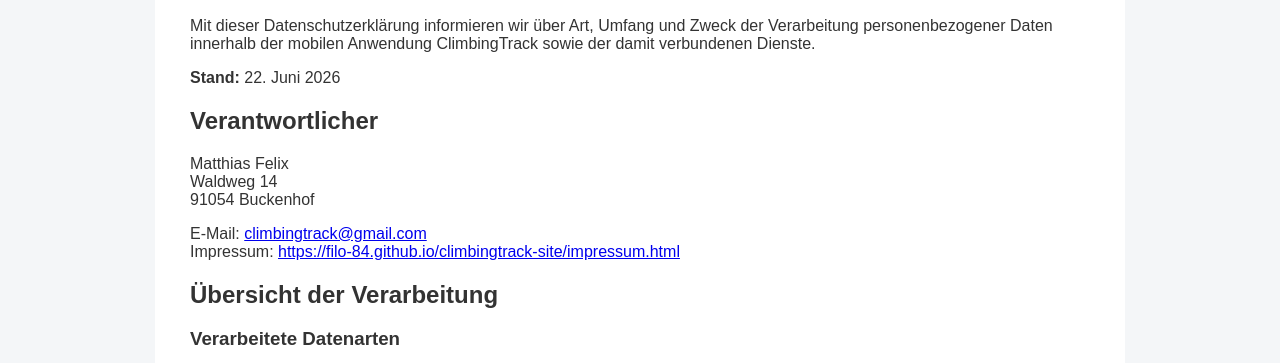
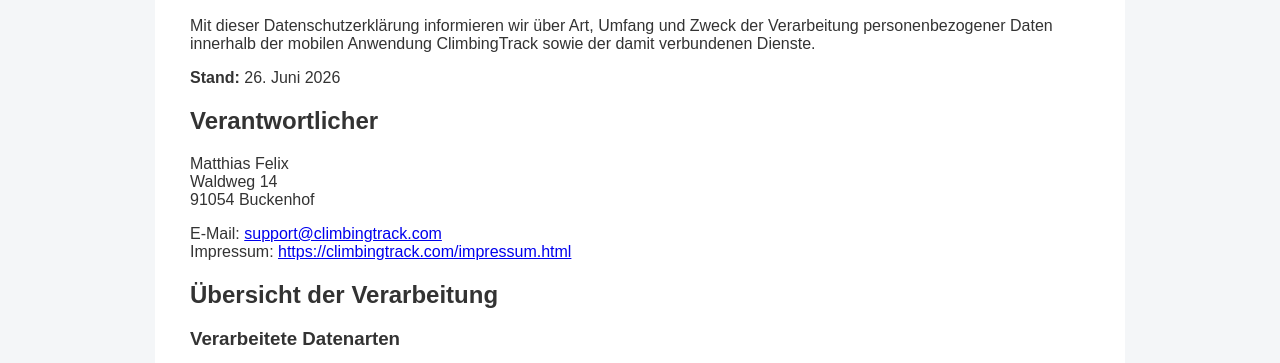
Before and after one commit to filo-84/climbingtrack-site, a plain HTML site: page privacy.html in a window 1280 px wide. Shown: the part 437-800 px from the top of the page. Drawn offline with Linux system fonts and the light colour scheme.

Commit message:
change email to support@climbingtrack.com -- change url to climbingtrack.com

```diff
--- a/privacy.html
+++ b/privacy.html
@@ -33,7 +33,7 @@
           Zweck der Verarbeitung personenbezogener Daten innerhalb der mobilen
           Anwendung ClimbingTrack sowie der damit verbundenen Dienste.
         </p>
-        <p><strong>Stand:</strong> 22. Juni 2026</p>
+        <p><strong>Stand:</strong> 26. Juni 2026</p>
 
         <h2>Verantwortlicher</h2>
         <p>
@@ -43,14 +43,12 @@
         </p>
         <p>
           E-Mail:
-          <a href="mailto:climbingtrack@gmail.com">climbingtrack@gmail.com</a
+          <a href="mailto:support@climbingtrack.com"
+            >support@climbingtrack.com</a
           ><br />
           Impressum:
-          <a
-            href="https://filo-84.github.io/climbingtrack-site/impressum.html"
-            target="_blank"
-          >
-            https://filo-84.github.io/climbingtrack-site/impressum.html
+          <a href="https://climbingtrack.com/impressum.html" target="_blank">
+            https://climbingtrack.com/impressum.html
           </a>
         </p>
 
@@ -311,7 +309,9 @@
         </ul>
         <p>
           Kontakt zur Ausübung:
-          <a href="mailto:climbingtrack@gmail.com">climbingtrack@gmail.com</a>
+          <a href="mailto:support@climbingtrack.com"
+            >support@climbingtrack.com</a
+          >
         </p>
 
         <h2>Beschwerderecht</h2>
@@ -350,7 +350,7 @@
           of the processing of personal data within the ClimbingTrack mobile
           application and its associated services.
         </p>
-        <p><strong>Last updated:</strong> June 22, 2026</p>
+        <p><strong>Last updated:</strong> June 26, 2026</p>
 
         <h2>Data Controller</h2>
         <p>
@@ -360,14 +360,12 @@
         </p>
         <p>
           Email:
-          <a href="mailto:climbingtrack@gmail.com">climbingtrack@gmail.com</a
+          <a href="mailto:support@climbingtrack.com"
+            >support@climbingtrack.com</a
           ><br />
           Imprint:
-          <a
-            href="https://filo-84.github.io/climbingtrack-site/impressum.html"
-            target="_blank"
-          >
-            https://filo-84.github.io/climbingtrack-site/impressum.html
+          <a href="https://climbingtrack.com/impressum.html" target="_blank">
+            https://climbingtrack.com/impressum.html
           </a>
         </p>
 
@@ -607,7 +605,9 @@
         </ul>
         <p>
           To exercise these rights, contact:
-          <a href="mailto:climbingtrack@gmail.com">climbingtrack@gmail.com</a>
+          <a href="mailto:support@climbingtrack.com"
+            >support@climbingtrack.com</a
+          >
         </p>
 
         <h2>Right to Lodge a Complaint</h2>
@@ -643,7 +643,7 @@
       <span data-i18n="footer"
         >© 2026 Matthias Felix. Alle Rechte vorbehalten.</span
       >
-      <span class="site-version">Version 1.0.0</span>
+      <span class="site-version">Version 1.0.1</span>
     </footer>
     <script>
       const translations = {
```
Also changed, not shown: delete-account.html (+3 -3 lines), impressum.html (+3 -3 lines), index.html (+1 -1 lines), terms.html (+7 -7 lines).
